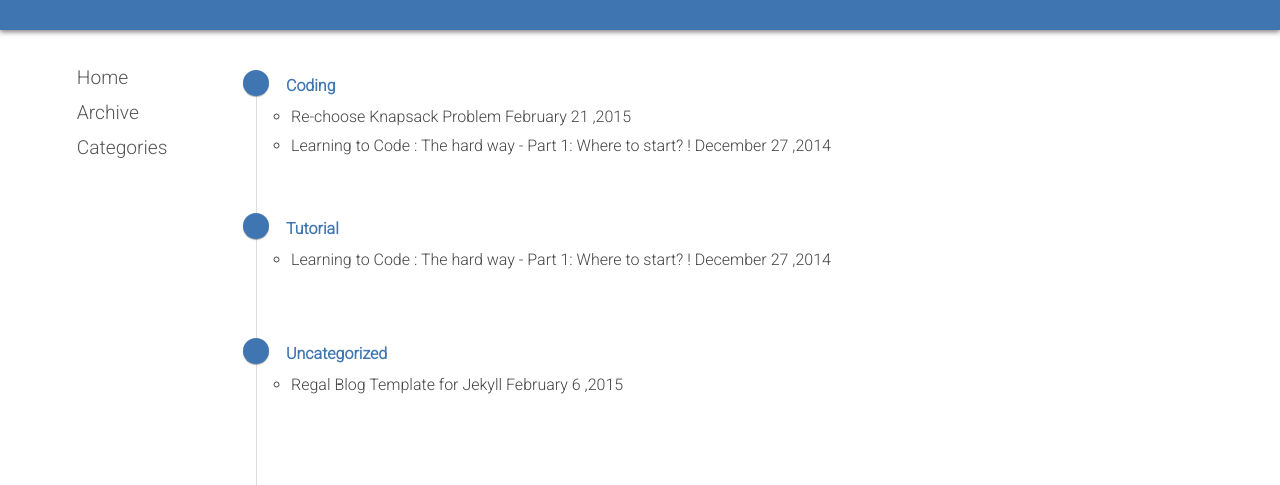
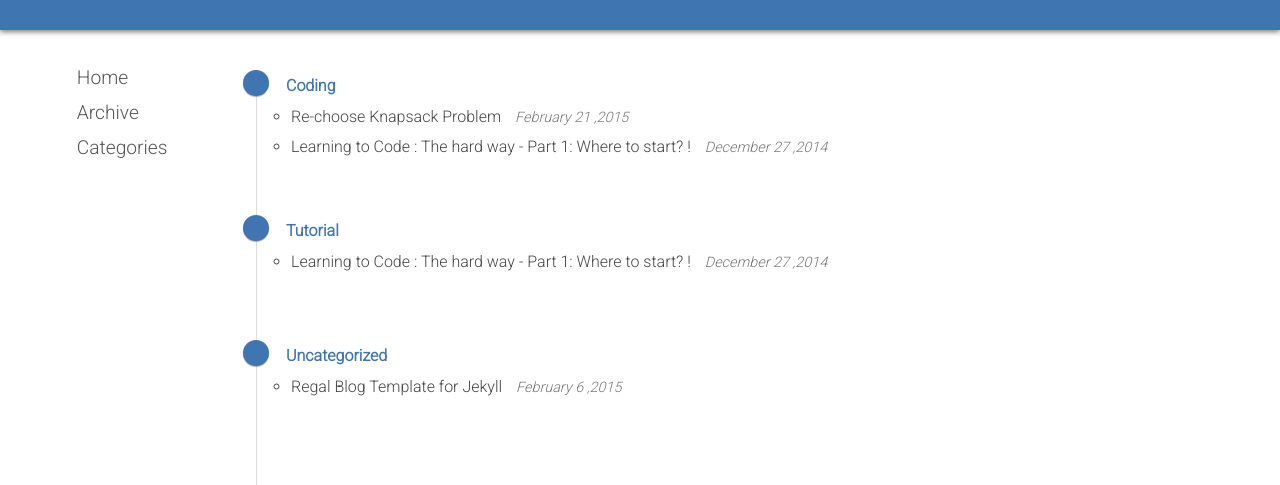
Before and after one commit to geekman-rohit/blog, a Jekyll site: the page built from labels.html, in a window 1280 px wide. Shown: the part 200-685 px from the top of the page. Built offline with Jekyll 4.4.1, drawn with Linux system fonts in a browser that asks for light colours; Markdown is read by kramdown in place of the engine named in the settings.

Commit message:
correct classes

```diff
--- a/labels.html
+++ b/labels.html
@@ -14,7 +14,7 @@ permalink: /categories/
 	<ul class="archives-list">
 		{% for post in label[1] %}
 
-			<li><a href="{{ post.url }}">{{ post.title }} </a><span class="date">{{ post.date | date:"%B %e ,%Y"}}</span></li>
+			<li><a href="{{ post.url }}">{{ post.title }} </a><span class="meta">{{ post.date | date:"%B %e ,%Y"}}</span></li>
 
 
 		{% endfor %}
```
